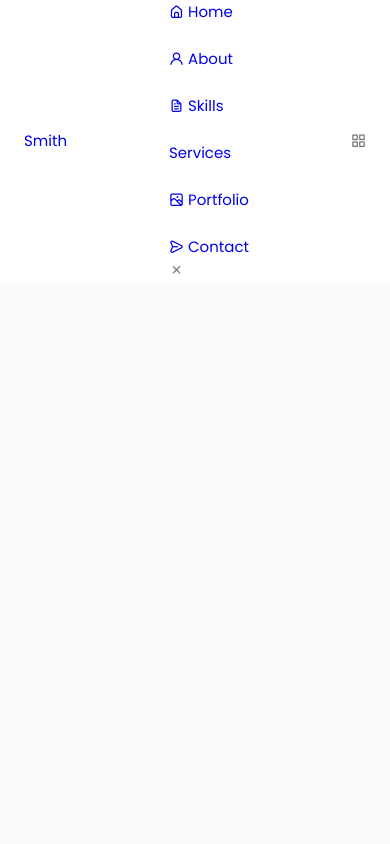
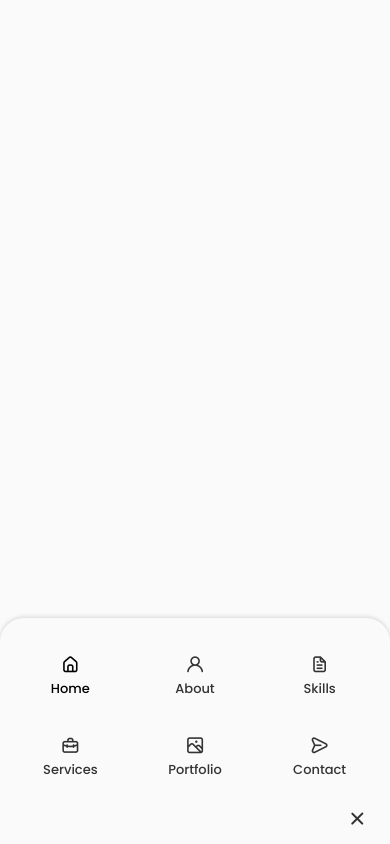
Before and after one commit to Nixhazel/React-Portfolio-V1, a React (Create React App) app in the folder portfolio/: page / in a window 390 px wide. Built offline with nearby package versions, Linux system fonts and the light colour scheme.

Commit message:
styling header breakpoints

```diff
--- a/portfolio/src/components/header/Header.jsx
+++ b/portfolio/src/components/header/Header.jsx
@@ -11,7 +11,7 @@
 				<div className='nav__menu'>
 					<ul className='nav__list grid'>
 						<li className='nav__item'>
-							<a href='#home' className='nav__link'>
+							<a href='#home' className='nav__link active-link'>
 								<i className='uil uil-estate nav__icon'></i> Home
 							</a>
 						</li>
@@ -27,7 +27,7 @@
 						</li>
 						<li className='nav__item'>
 							<a href='#services' className='nav__link'>
-								<i className='uil uil-brifecase-alt nav__icon'></i> Services
+								<i className='uil uil-briefcase-alt nav__icon'></i> Services
 							</a>
 						</li>
 						<li className='nav__item'>
--- a/portfolio/src/components/header/header.css
+++ b/portfolio/src/components/header/header.css
@@ -1,10 +1,10 @@
 .header{
     width: 100%;
-    position:fixed;
+    position: fixed;
     top: 0;
     left: 0;
     z-index: var(--z-fixed);
-    background-color: var(--container-color);
+    background-color: var(--body-color);
 }
 
 .nav {
@@ -15,3 +15,89 @@
     column-gap: 1rem;
 
 }
+.nav__logo,.nav__toggle{
+    color: var(--title-color);
+    font-weight: var(--font-medium);
+}
+.nav__list {
+    display: flex;
+    column-gap: 2rem;
+}
+.nav__link {
+    display: flex;
+    flex-direction: column;
+    align-items: center;
+    font-size: var(--small-font-size);
+    color: var(--title-color);
+    font-weight: var(--font-medium);
+    transition: .3s;
+}
+.nav__icon,
+.nav__close,
+.nav__toggle {
+    display: none;
+}
+
+/*  Active link */
+.active-link,
+.nav__link:hover {
+    color: var(--title-color-dark);
+}
+
+/*=============== BREAKPOINTS ===============*/
+/* For medium devices */
+@media screen and (max-width: 768px) {
+    .header{
+        top: initial;
+        bottom: 0;
+    }
+
+    .nav{
+        height: var(--header-height);
+    }
+
+    .nav__menu {
+        position: fixed;
+        bottom: 0;
+        left: 0;
+        width: 100%;
+        background-color: var(--body-color);
+        padding: 2rem 1.5rem 4rem;
+        box-shadow: 0 -1px 4px rgba(0, 0, 0, 0.15);
+        border-radius: 1.5rem 1.5rem 0 0;
+        transition: .3s;
+    }
+
+    .nav__list {
+        display: grid;
+        grid-template-columns: repeat(3, 1fr);
+        gap: 2rem;
+    }
+
+    .nav__icon {
+        font-size: 1.2rem;
+    }
+
+    .nav__close {
+        position: absolute;
+        right: 1.3rem;
+        bottom: .5rem;
+        font-size: 1.5rem;
+        cursor: pointer;
+        color: var(--title-color)
+    }
+
+    .nav__close:hover {
+        color: var(--title-color-dark)
+    }
+
+    .nav__icon,
+    .nav__close,
+    .nav__toggle {
+        display: block;
+    }
+}
+
+/* For small devices */
+@media screen and (max-width: 350px) {
+}
```
